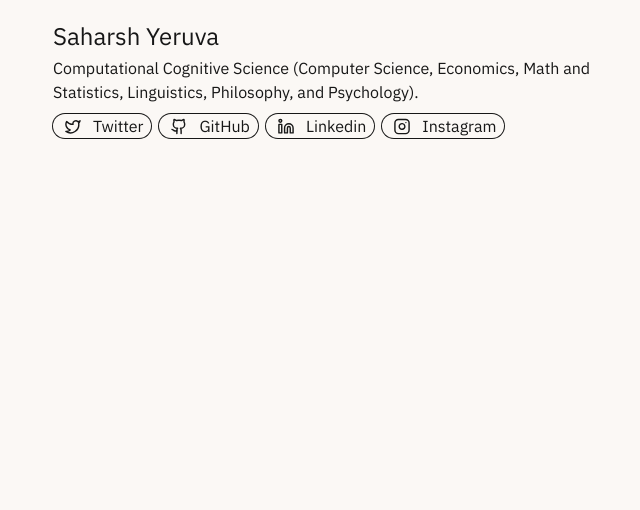
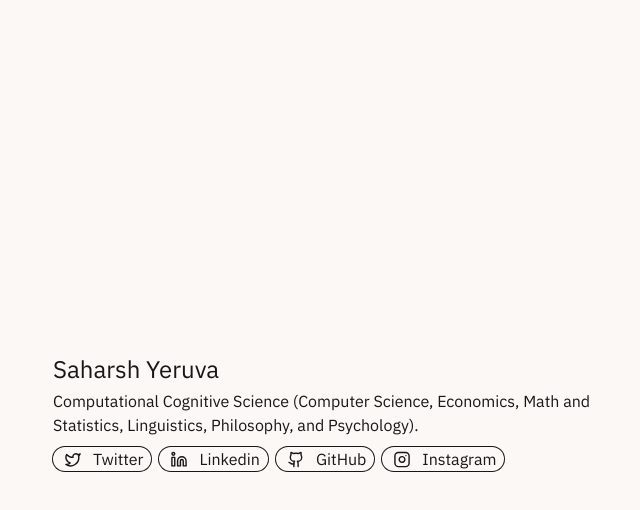
Before and after one commit to saharshxyz/site, a Next.js app: page / in a window 1280 px wide. Shown: the top 510 px of the page, without its empty margins (287-927 px from the left). Built offline with nearby package versions, Linux system fonts and the light colour scheme.

Commit message:
ui: vertical centering

```diff
--- a/app/layout.tsx
+++ b/app/layout.tsx
@@ -1,4 +1,4 @@
-import { Analytics } from '@vercel/analytics/next';
+import { Analytics } from "@vercel/analytics/next";
 import type { Metadata } from "next";
 import { IBM_Plex_Sans } from "next/font/google";
 import "./globals.css";
@@ -22,8 +22,8 @@
 }>) {
   return (
     <html lang="en" className={sans.variable}>
-      <body className="flex items-center justify-center">
-        <div className="mt-2 min-h-screen w-full max-w-prose p-3">
+      <body className="flex min-h-screen items-center justify-center">
+        <div className="w-full max-w-prose p-3">
           {children}
           <Analytics />
         </div>
--- a/app/page.tsx
+++ b/app/page.tsx
@@ -8,7 +8,7 @@
 
 export default function Home() {
   return (
-    <main>
+    <main className="flex min-h-screen flex-col justify-center">
       <h1 className="text-2xl">Saharsh Yeruva</h1>
       <p className="mt-1">
         Computational Cognitive Science (Computer Science, Economics, Math and
@@ -21,14 +21,14 @@
           Icon={TwitterIcon}
         ></IconBadge>
         <IconBadge
+          label="Linkedin"
+          link="https://sahar.sh/ln"
+          Icon={LinkedinIcon}
+        ></IconBadge>
+        <IconBadge
           label="GitHub"
           link="https://sahar.sh/gh"
           Icon={GithubIcon}
-        ></IconBadge>
-        <IconBadge
-          label="Linkedin"
-          link="https://sahar.sh/ln"
-          Icon={LinkedinIcon}
         ></IconBadge>
         <IconBadge
           label="Instagram"
```
